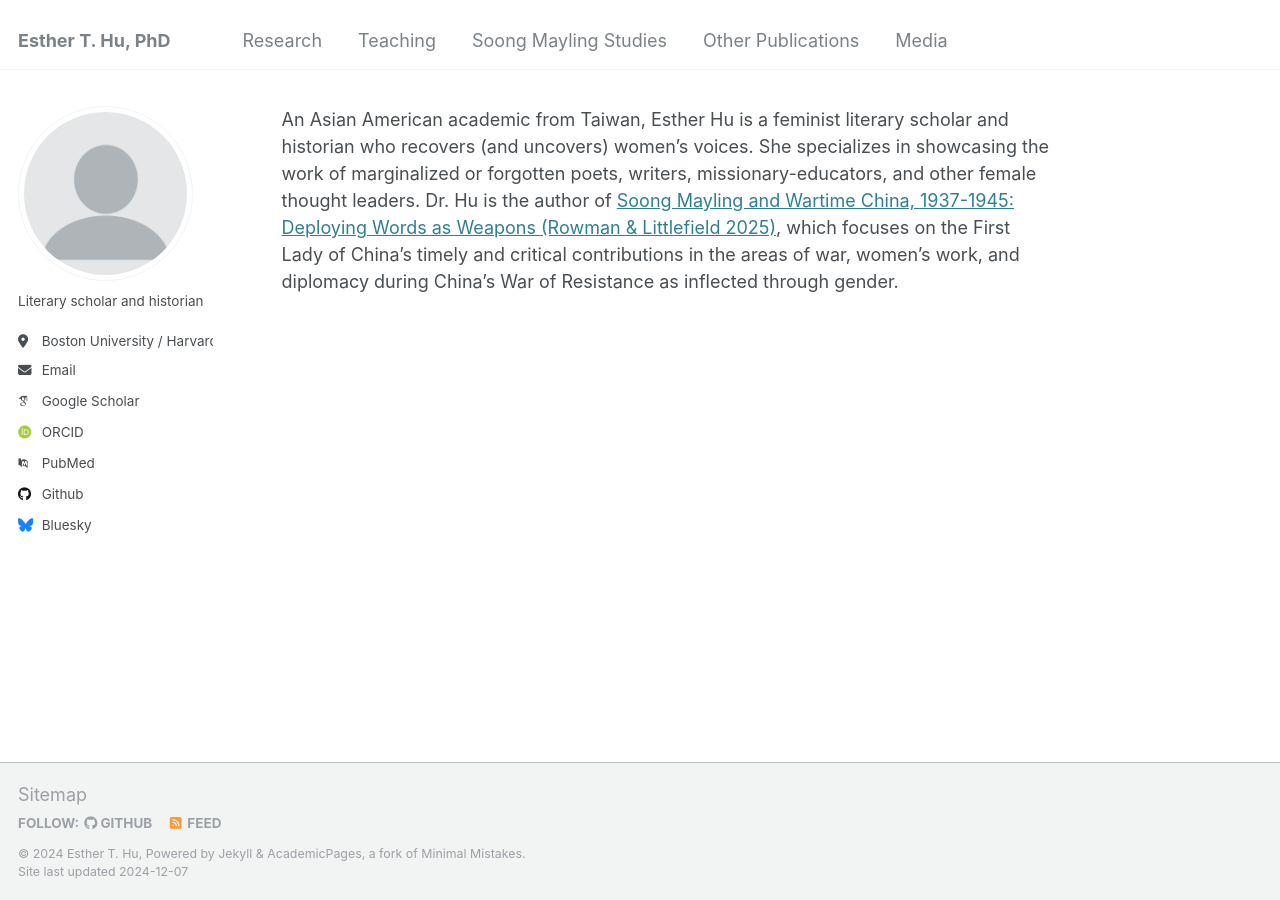
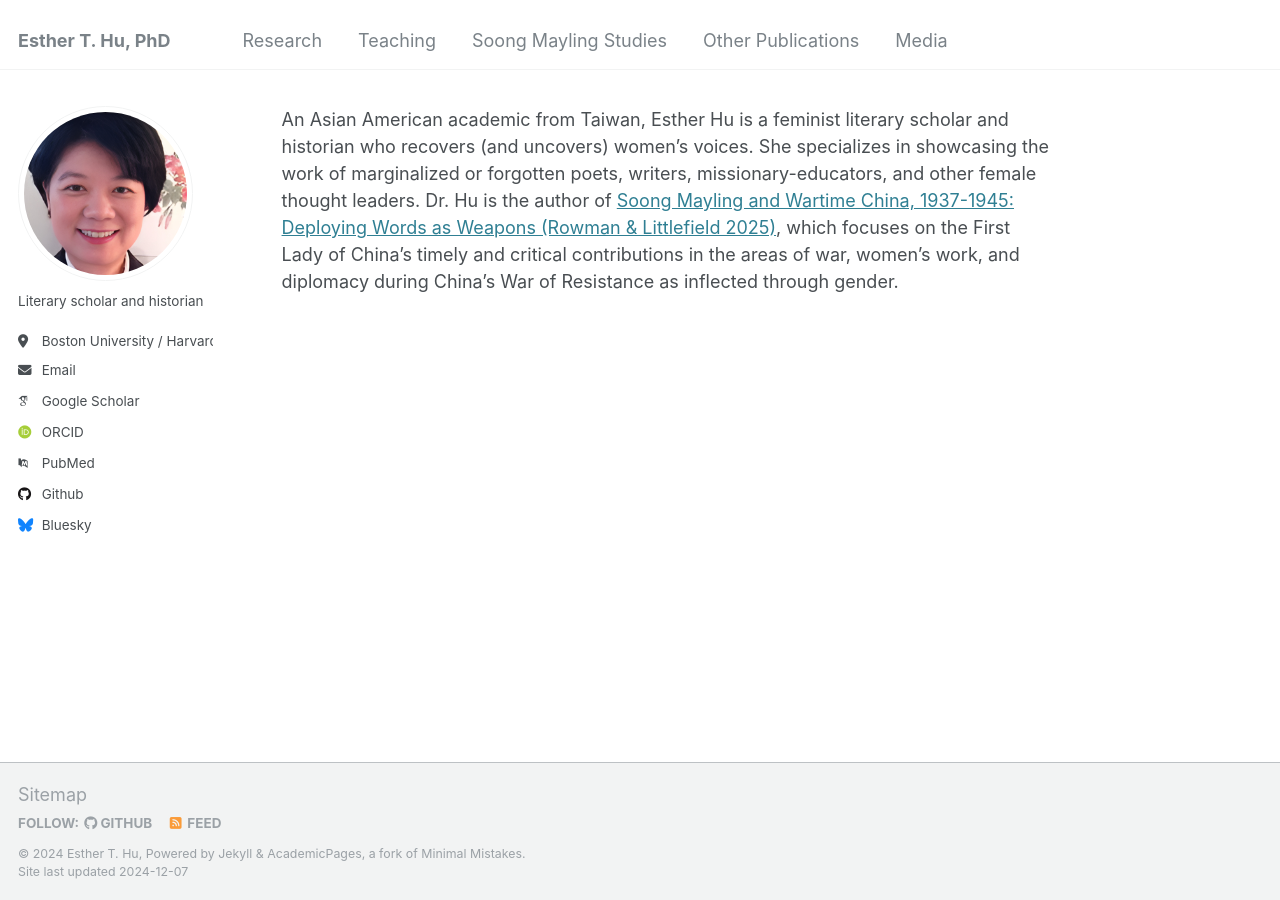
Before and after one commit to estherthu/estherthu.github.io, a Jekyll site: the page built from _pages/about.md, in a window 1280 px wide. Built offline with Jekyll 4.4.1, drawn with Linux system fonts in a browser that asks for light colours; some web fonts are replaced.

Commit message:
Update _config.yml

```diff
--- a/_config.yml
+++ b/_config.yml
@@ -20,7 +20,7 @@ url                      : https://estherthu.github.io # the base hostname & pro
 #               Additional customization can be done by editing /_includes/author-profile.html
 author:
   # Biographic information
-  avatar           : "profile.png"
+  avatar           : "githubprofileimage.JPG"
   name             : ""
   bio              : "Literary scholar and historian"
   location         : "Boston University / Harvard University (Fairbank Center for Chinese Studies)"
```
